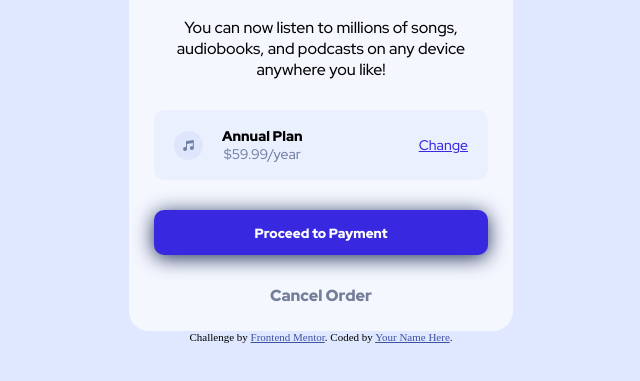
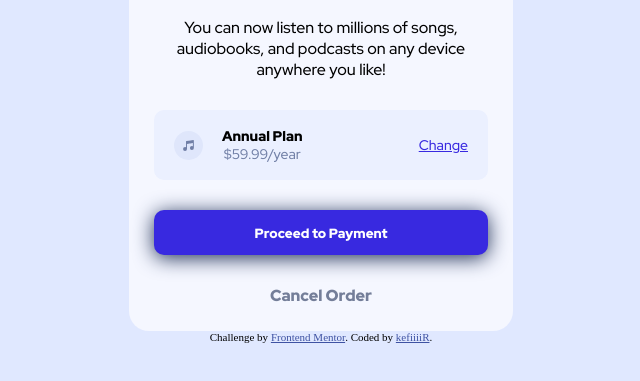
Before and after one commit to kefiiiiR/Order-Summary, a plain HTML site: page index.html in a window 1280 px wide. Shown: the part 351-732 px from the top of the page, without its empty margins (319-959 px from the left). Drawn offline with Linux system fonts and the light colour scheme.

Commit message:
Add files via upload

```diff
--- a/index.html
+++ b/index.html
@@ -48,7 +48,7 @@
 
   <footer class="attribution">
     Challenge by <a href="https://www.frontendmentor.io?ref=challenge" target="_blank">Frontend Mentor</a>.
-    Coded by <a href="#">Your Name Here</a>.
+    Coded by <a href="#">kefiiiiR</a>.
   </footer>
 </body>
 </html>
```
